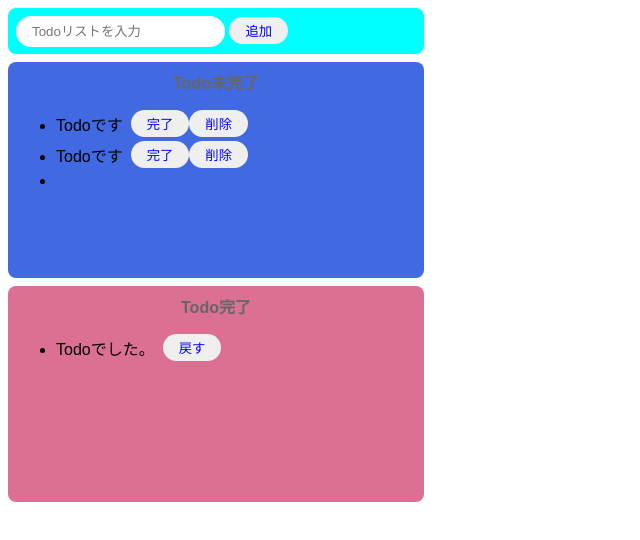
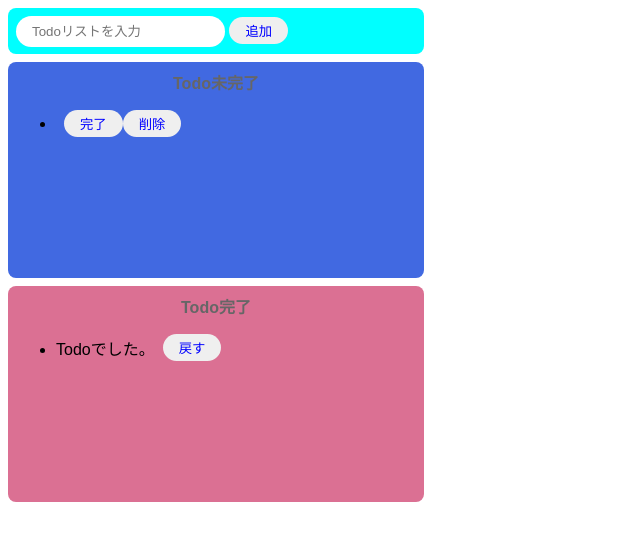
Before and after one commit to boo-standing-up/Todo_js_lesson, a website built with Parcel: page index.html in a window 1280 px wide. Both pictures are taken after a click on the button "追加". Shown: the whole page, without its empty margins (0-640 px from the left). Built offline with nearby package versions, Linux system fonts and the light colour scheme.

Commit message:
Todoリスト完成しました

```diff
--- a/index.html
+++ b/index.html
@@ -12,22 +12,11 @@
     </div>
     <div class="incomplate_aria">
       <p class="title">Todo未完了</p>
-      <ul id="inconplate_list">
-        <div class="list_row">
-          <li>Todoです</li>
-          <button>完了</button>
-          <button>削除</button>
-        </div>
-        <div class="list_row">
-          <li>Todoです</li>
-          <button>完了</button>
-          <button>削除</button>
-        </div>
-      </ul>
+      <ul id="inconplate_list"></ul>
     </div>
     <div class="complate_aria">
       <p class="title">Todo完了</p>
-      <ul>
+      <ul id="kanryou_list">
         <div class="list_row">
           <li>Todoでした。</li>
           <button>戻す</button>
--- a/src/index.js
+++ b/src/index.js
@@ -7,19 +7,57 @@ const onClickAdd = () => {
 
   //div生成
   const div = document.createElement("div");
-  div.className = "list-row";
+  div.className = "list_row";
 
   //liタグ生成
   const li = document.createElement("li");
   li.innerText = inputText;
 
+  //戻るダク生成
+  const bockButton = document.createElement("button");
+  bockButton.innerText = "戻る";
+  bockButton.addEventListener("click", () => {
+    //押された完了ボタン　完了に追加　未完了リストから削除
+    // const kanryouTaget = deleteButton.parentNode;
+    //未完了のリストに追加
+    document.getElementById("inconplate_list").appendChild(div);
+    div.appendChild(complateButton);
+    div.appendChild(deleteButton);
+    div.removeChild(bockButton);
+  });
+
+  //ボタン完了ダク生成
+  const complateButton = document.createElement("button");
+  complateButton.innerText = "完了";
+  complateButton.addEventListener("click", () => {
+    //押された完了ボタン　完了に追加　未完了リストから削除
+    const kanryouTaget = deleteButton.parentNode;
+    //完了のリストに追加
+    document.getElementById("kanryou_list").appendChild(kanryouTaget);
+    div.removeChild(complateButton);
+    div.removeChild(deleteButton);
+    div.appendChild(bockButton);
+    // document.getElementById("inconplate_list").removeChild(deletTaget);
+  });
+
+  //ボタン削除ダク生成
+  const deleteButton = document.createElement("button");
+  deleteButton.innerText = "削除";
+  deleteButton.addEventListener("click", () => {
+    //押された削除ボタンのdivから削除
+    const deletTaget = deleteButton.parentNode;
+    document.getElementById("inconplate_list").removeChild(deletTaget);
+  });
   //divタグの子要素に書く要素を設定
   div.appendChild(li);
+  div.appendChild(complateButton);
+  div.appendChild(deleteButton);
 
   //未完了のリストに追加
   document.getElementById("inconplate_list").appendChild(div);
 
-  console.log(div);
+  //完了のリストに追加
+  // document.getElementById("kanryou_list").appendChild(div);
 };
 
 document
```
